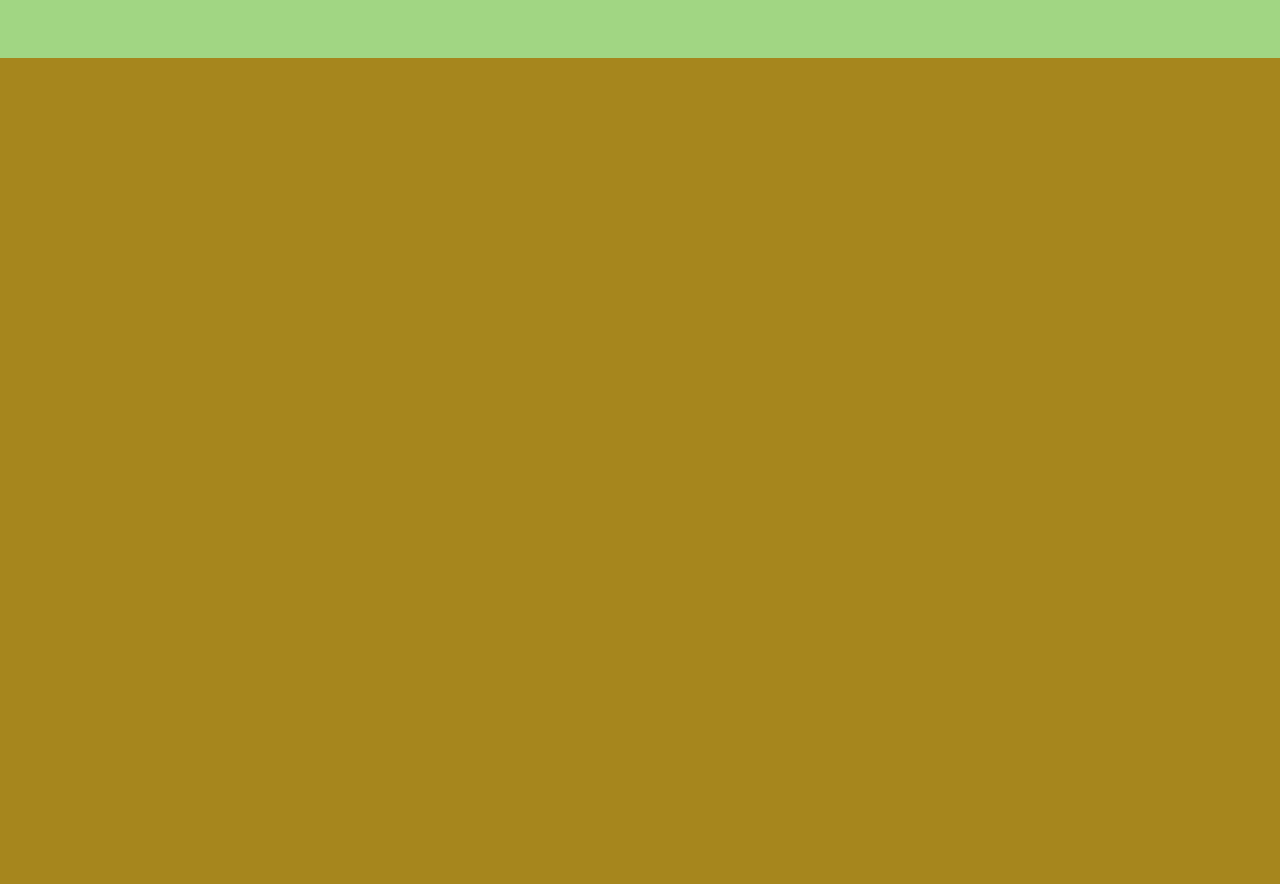
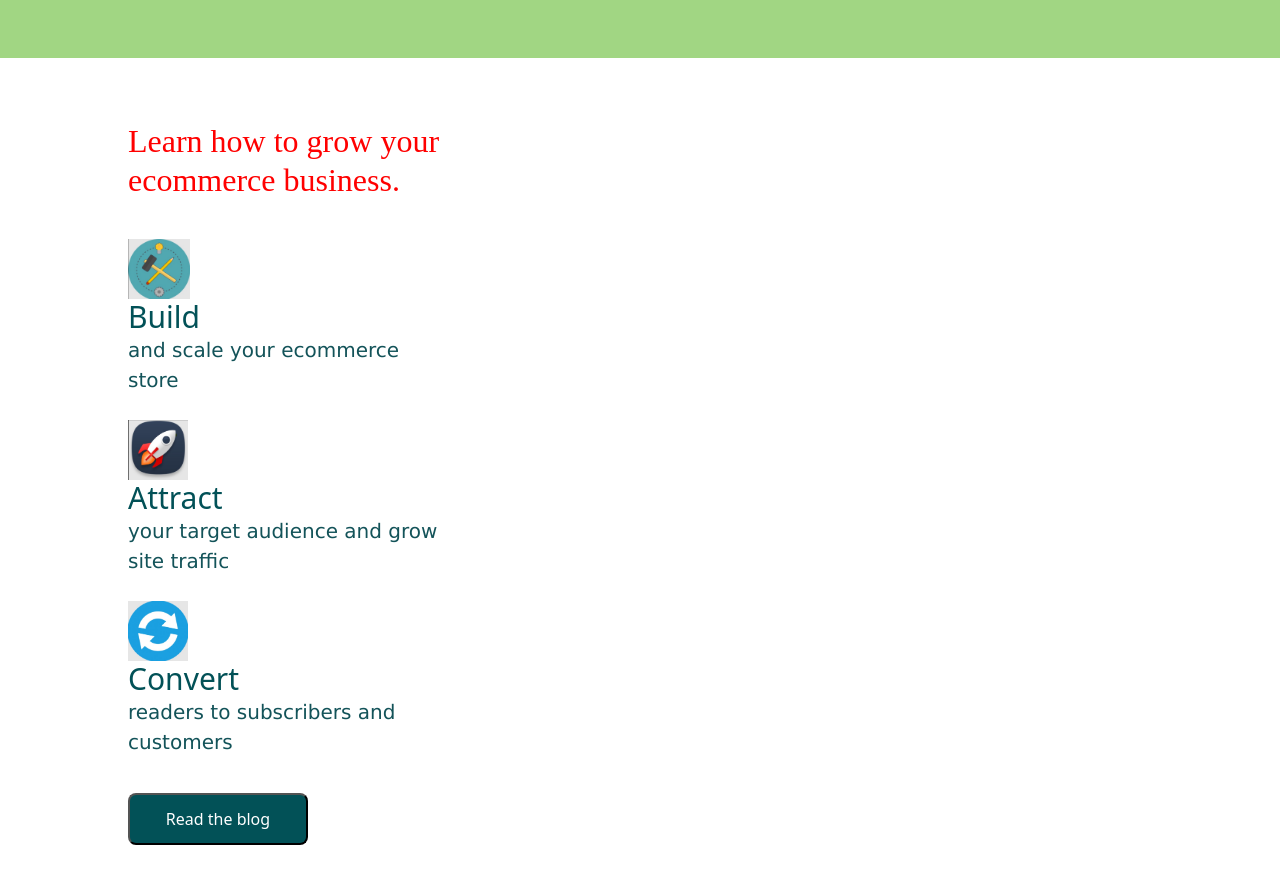
Before and after one commit to chuyjize99/modulo1, a website: page index.html in a window 1280 px wide. Shown: the part 3298-4182 px from the top of the page. Before the commit the page ends 3356 px from the top, so only its background shows below. Drawn offline with nearby package versions, Linux system fonts and the light colour scheme; a web font is replaced by a local one.

Commit message:
Estilos scss

```diff
--- a/index.html
+++ b/index.html
@@ -8,6 +8,7 @@
 
     <link href="https://cdn.jsdelivr.net/npm/bootstrap@5.2.0-beta1/dist/css/bootstrap.min.css" rel="stylesheet" integrity="sha384-0evHe/X+R7YkIZDRvuzKMRqM+OrBnVFBL6DOitfPri4tjfHxaWutUpFmBp4vmVor" crossorigin="anonymous">
     <link rel="stylesheet" href="styles.css">
+    <link rel="stylesheet" href="output.css">
     <link rel="preconnect" href="https://fonts.googleapis.com">
     <link rel="preconnect" href="https://fonts.gstatic.com" crossorigin>
     <link href="https://fonts.googleapis.com/css2?family=Kdam+Thmor+Pro&display=swap" rel="stylesheet">
@@ -379,6 +380,46 @@
   </article>
 </section>
 
+<section class="container blog">
+  <div class="row">
+    <div class="col">
+      <h2 class="title">Learn how to grow your ecommerce business.</h2>
+      <article class="process-list">
+        <div class="process">
+          <div class="process-icon">
+            <img src="./icons/build.jpg" alt="Build icon" />
+          </div>
+          <div class="process-description">
+            <h3>Build</h3>
+            <p>and scale your ecommerce store</p>
+          </div>
+        </div>
+        <div class="process">
+          <div class="process-icon">
+            <img src="./icons/attract.jpg" alt="Attract icon" />
+          </div>
+          <div class="process-description">
+            <h3>Attract</h3>
+            <p>your target audience and grow site traffic</p>
+          </div>
+        </div>
+        <div class="process">
+          <div class="process-icon">
+            <img src="./icons/convert.jpg" alt="Convert icon" />
+          </div>
+          <div class="process-description">
+            <h3>Convert</h3>
+            <p>readers to subscribers and customers</p>
+          </div>
+        </div>
+      </article>
+      <button>Read the blog</button>
+    </div>
+    <div class="col"></div>
+    <div class="col"></div>
+  </div>
+</section>
+
 <!-- JavaScript Bundle with Popper -->
 <script src="https://cdn.jsdelivr.net/npm/bootstrap@5.2.0-beta1/dist/js/bootstrap.bundle.min.js" integrity="sha384-pprn3073KE6tl6bjs2QrFaJGz5/SUsLqktiwsUTF55Jfv3qYSDhgCecCxMW52nD2" crossorigin="anonymous"></script>
 </body>
--- /dev/null
+++ b/scss/_global.scss
@@ -0,0 +1,14 @@
+// _global.scsss
+
+//Colores
+$dark-green-title:#025157;
+$dark-green-text: #135359;
+$white: #ffffff;
+
+//Fuentes
+$font-title: "Alegreya", serif;
+
+%base-title{
+    font-family: $font-title;
+    color: $dark-green-text
+}
--- /dev/null
+++ b/scss/main.scss
@@ -0,0 +1,56 @@
+@use 'global' as *;
+
+.blog{
+    background-color: #ffffff;
+    max-width: unset;
+    padding: 5% 10%;
+
+    .title{
+        @extend %base-title;
+        color: red;
+    }
+
+    .process-list{
+        margin-top: 40px;
+        margin-bottom: 36px;
+
+
+        .process{
+            margin-bottom: 25px;
+
+
+            &>div{
+                &>h3{
+                    color: $dark-green-title;
+                    margin-bottom: 0;
+                    font-size: 30px;
+                    font-weight: 500;
+                }
+                &>p{
+                    color: $dark-green-text;
+                    margin: 0;
+
+                }
+            }
+
+            .process-icon{
+                width: 60px;
+                height: 60px;
+                margin-right: 10px;
+                text-align: center;
+
+                img{
+                    height: 100%;
+                }
+            }
+        }
+    }
+
+    button{
+        height: auto;
+        border-radius: 8px;
+        padding: 12px;
+        width: 180px;
+        margin-bottom: 15px;
+    }
+}
```
Also changed, not shown: icons/attract.jpg (added), icons/build.jpg (added), icons/convert.jpg (added), output.css (added), 1 other file.
